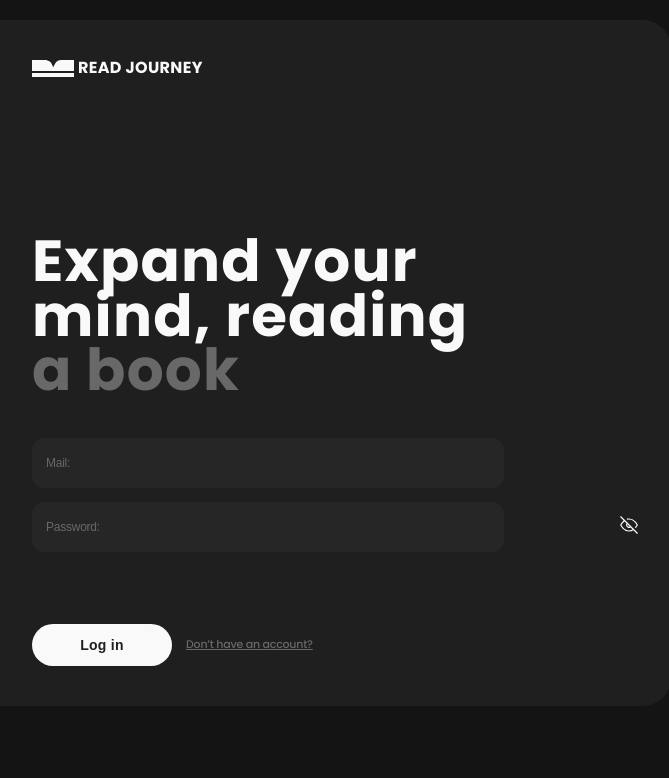
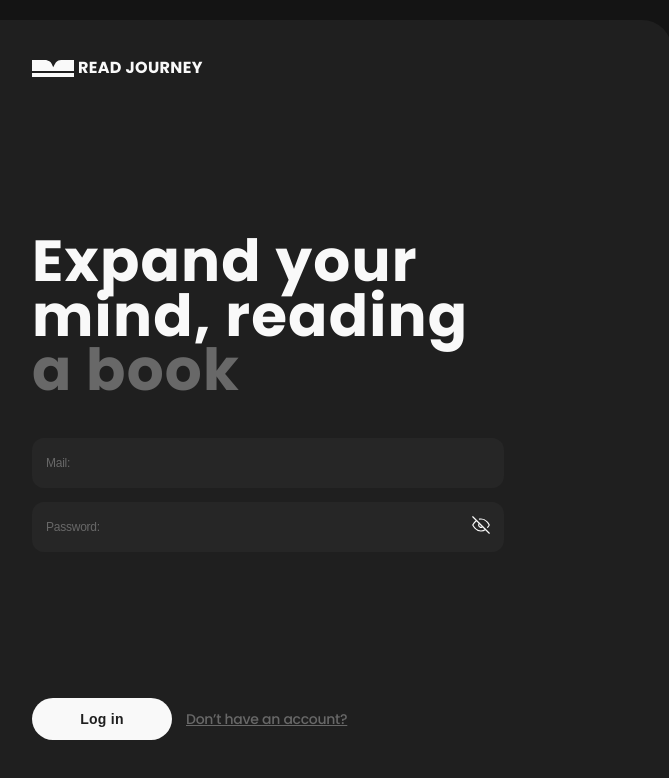
Before and after one commit to OlenaHlu/Read.Journey, a React (Vite) app: page /login in a window 1280 px wide. Shown: the top 778 px of the page, without its empty margins (320-989 px from the left). Built offline with nearby package versions, Linux system fonts and the light colour scheme.

Commit message:
reg log for tablet done

```diff
--- a/src/components/AuthBlocks/LogRegForm.module.css
+++ b/src/components/AuthBlocks/LogRegForm.module.css
@@ -112,7 +112,7 @@ input::placeholder {
   .logRegContainer {
     width: 704px;
     padding-top: 40px;
-    padding-left: 64px;
+    padding: 40px 168px 214px 64px;
   }
 
   .logoContainer {
@@ -145,4 +145,14 @@ input::placeholder {
     width: 472px;
     height: 50px;
   }
+
+  .logAdd {
+    margin-top: 146px;
+  }
+
+  .navigation {
+    font-size: 14px;
+    line-height: 1.29;
+    letter-spacing: -0.0175rem;
+  }
 }
```
